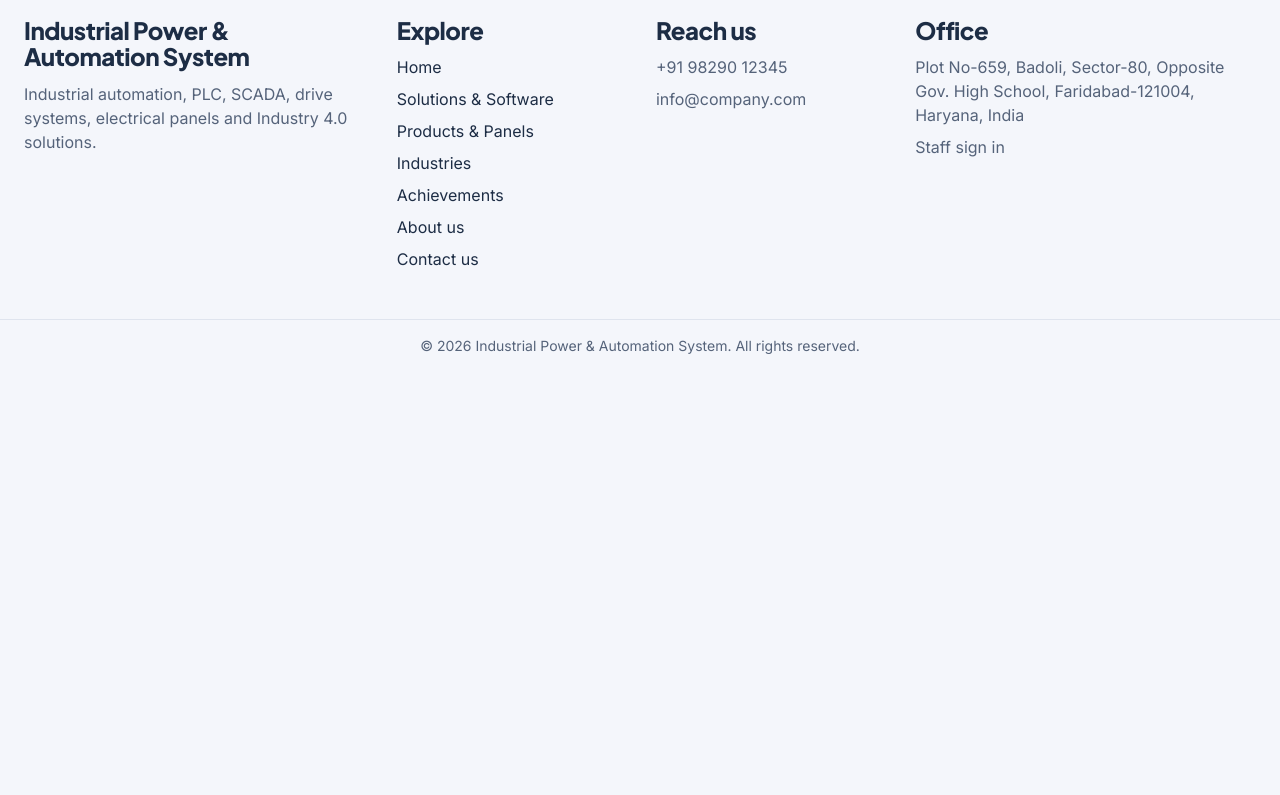
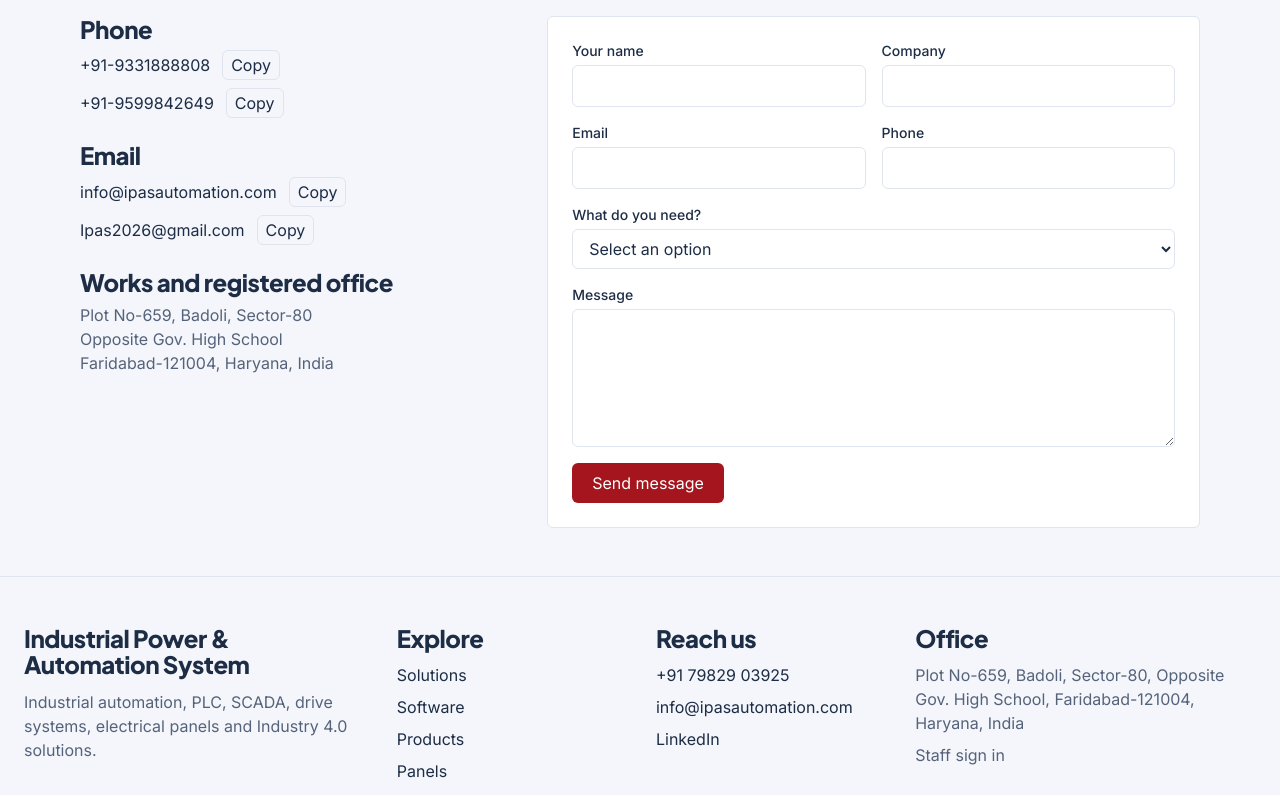
Before and after one commit to shrwn08/ipas-frontend, a React (Vite) app: page /contact-us in a window 1280 px wide. Shown: the part 480-1275 px from the top of the page. Before the commit the page ends 852 px from the top, so only its background shows below. Built offline with nearby package versions, Linux system fonts and the light colour scheme.

Commit message:
conatct form Ui component  added

```diff
--- /dev/null
+++ b/src/components/contact/ContactForm.jsx
@@ -0,0 +1,133 @@
+
+
+
+const phones = ["+91-9331888808", "+91-9599842649"];
+const emails = ["info@ipasautomation.com", "Ipas2026@gmail.com"];
+const needs = [
+  "Mill automation",
+  "PLC or drive modernization",
+  "SCADA or reporting",
+  "Electrical panels",
+  "Commissioning",
+  "Support or AMC",
+];
+
+const inputClass =
+  "w-full px-3 py-2 rounded-md border border-(--border) bg-(--card) text-(--text) focus:outline-none focus:border-(--accent-text)";
+
+const copyClass =
+  "shrink-0 px-2 py-0.5 text-xs rounded-md border border-(--border) text-(--text) hover:border-(--accent-text) hover:text-(--accent-text) transition-colors duration-200";
+
+function ContactForm() {
+  return (
+    <section className="w-full py-8 md:py-12">
+      <div className="w-full grid grid-cols-1 lg:grid-cols-[1fr_1.5fr] gap-8 px-4 lg:px-20">
+        <div className="flex flex-col gap-6">
+          <div className="flex flex-col gap-2">
+            <h3 className="text-lg">Phone</h3>
+            {phones.map((phone) => (
+              <div key={phone} className="flex flex-wrap items-center gap-3">
+                <a href={`tel:${phone.replace(/-/g, "")}`}>{phone}</a>
+                <button type="button" className={copyClass}>
+                  Copy
+                </button>
+              </div>
+            ))}
+          </div>
+
+          <div className="flex flex-col gap-2">
+            <h3 className="text-lg">Email</h3>
+            {emails.map((email) => (
+              <div key={email} className="flex flex-wrap items-center gap-3">
+                <a href={`mailto:${email}`} className="break-all">
+                  {email}
+                </a>
+                <button type="button" className={copyClass}>
+                  Copy
+                </button>
+              </div>
+            ))}
+          </div>
+
+          <div className="flex flex-col gap-2">
+            <h3 className="text-lg">Works and registered office</h3>
+            <p>
+              Plot No-659, Badoli, Sector-80
+              <br />
+              Opposite Gov. High School
+              <br />
+              Faridabad-121004, Haryana, India
+            </p>
+          </div>
+        </div>
+
+        <form className="w-full flex flex-col gap-4 p-4 sm:p-6 rounded-md border border-(--border) bg-(--card)">
+          <div className="grid grid-cols-1 sm:grid-cols-2 gap-4">
+            <div className="flex flex-col gap-1">
+              <label htmlFor="name" className="text-sm font-medium text-(--text)">
+                Your name
+              </label>
+              <input id="name" name="name" type="text" className={inputClass} />
+            </div>
+
+            <div className="flex flex-col gap-1">
+              <label htmlFor="company" className="text-sm font-medium text-(--text)">
+                Company
+              </label>
+              <input id="company" name="company" type="text" className={inputClass} />
+            </div>
+
+            <div className="flex flex-col gap-1">
+              <label htmlFor="email" className="text-sm font-medium text-(--text)">
+                Email
+              </label>
+              <input id="email" name="email" type="email" className={inputClass} />
+            </div>
+
+            <div className="flex flex-col gap-1">
+              <label htmlFor="phone" className="text-sm font-medium text-(--text)">
+                Phone
+              </label>
+              <input id="phone" name="phone" type="tel" className={inputClass} />
+            </div>
+          </div>
+
+          <div className="flex flex-col gap-1">
+            <label htmlFor="need" className="text-sm font-medium text-(--text)">
+              What do you need?
+            </label>
+            <select id="need" name="need" defaultValue="" className={inputClass}>
+              <option value="">Select an option</option>
+              {needs.map((need) => (
+                <option key={need} value={need}>
+                  {need}
+                </option>
+              ))}
+            </select>
+          </div>
+
+          <div className="flex flex-col gap-1">
+            <label htmlFor="message" className="text-sm font-medium text-(--text)">
+              Message
+            </label>
+            <textarea
+              id="message"
+              name="message"
+              rows={5}
+              className={`${inputClass} resize-y`}
+            />
+          </div>
+
+          <button
+            type="button"
+            className="w-full sm:w-auto sm:self-start bg-(--accent) text-white hover:bg-(--accent-hover) px-5 py-2 rounded-md transition-colors duration-300 ease-in-out"
+          >
+            Send message
+          </button>
+        </form>
+      </div>
+    </section>
+  );
+}
+
+export default ContactForm
--- a/src/components/footer/Footer.jsx
+++ b/src/components/footer/Footer.jsx
@@ -1,15 +1,39 @@
 import { Link } from "react-router";
 
 const navItems = [
-  { page: "Home", path: "/" },
-  { page: "Solutions & Software", path: "/solutions-software" },
-  { page: "Products & Panels", path: "/products-panels" },
-  { page: "Industries", path: "/industries" },
-  { page: "Achievements", path: "/achievements" },
-  { page: "About us", path: "/about-us" },
-  { page: "Contact us", path: "/contact-us" },
+  {
+    page: "Solutions",
+    path: "/solutions",
+  },
+  {
+    page: "Software",
+    path: "/software",
+  },
+  {
+    page: "Products",
+    path: "/products",
+  },
+  {
+    page: "Panels",
+    path: "/panels",
+  },
+  {
+    page: "Industries",
+    path: "/industries",
+  },
+  {
+    page: "Achievements",
+    path: "/achievements",
+  },
+  {
+    page: "About us",
+    path: "/about-us",
+  },
+  {
+    page: "Contact us",
+    path: "/contact-us",
+  },
 ];
-
 function Footer() {
   return (
     <footer className="w-full border-t border-(--border)">
@@ -40,8 +64,23 @@
         <div className="flex flex-col items-start gap-3">
           <h3>Reach us</h3>
           <div className="flex flex-col items-start gap-2">
-            <p>+91 98290 12345</p>
-            <p className="break-all">info@company.com</p>
+            <a href="tel:+917982903925" className="hover:underline">
+              +91 79829 03925
+            </a>
+            <a
+              href="mailto:info@ipasautomation.com"
+              className="break-all hover:underline"
+            >
+              info@ipasautomation.com
+            </a>
+            <a
+              href="https://www.linkedin.com/company/your-company-page"
+              target="_blank"
+              rel="noopener noreferrer"
+              className="hover:underline"
+            >
+              LinkedIn
+            </a>
           </div>
         </div>
 
--- a/src/pages/Contact.jsx
+++ b/src/pages/Contact.jsx
@@ -1,11 +1,13 @@
 
 
+import ContactForm from '../components/contact/ContactForm'
 import ContactHero from '../components/contact/ContactHero'
 
 function Contact() {
   return (
     <div className='w-full '>
        <ContactHero />
+       <ContactForm />
     </div>
   )
 }
```
